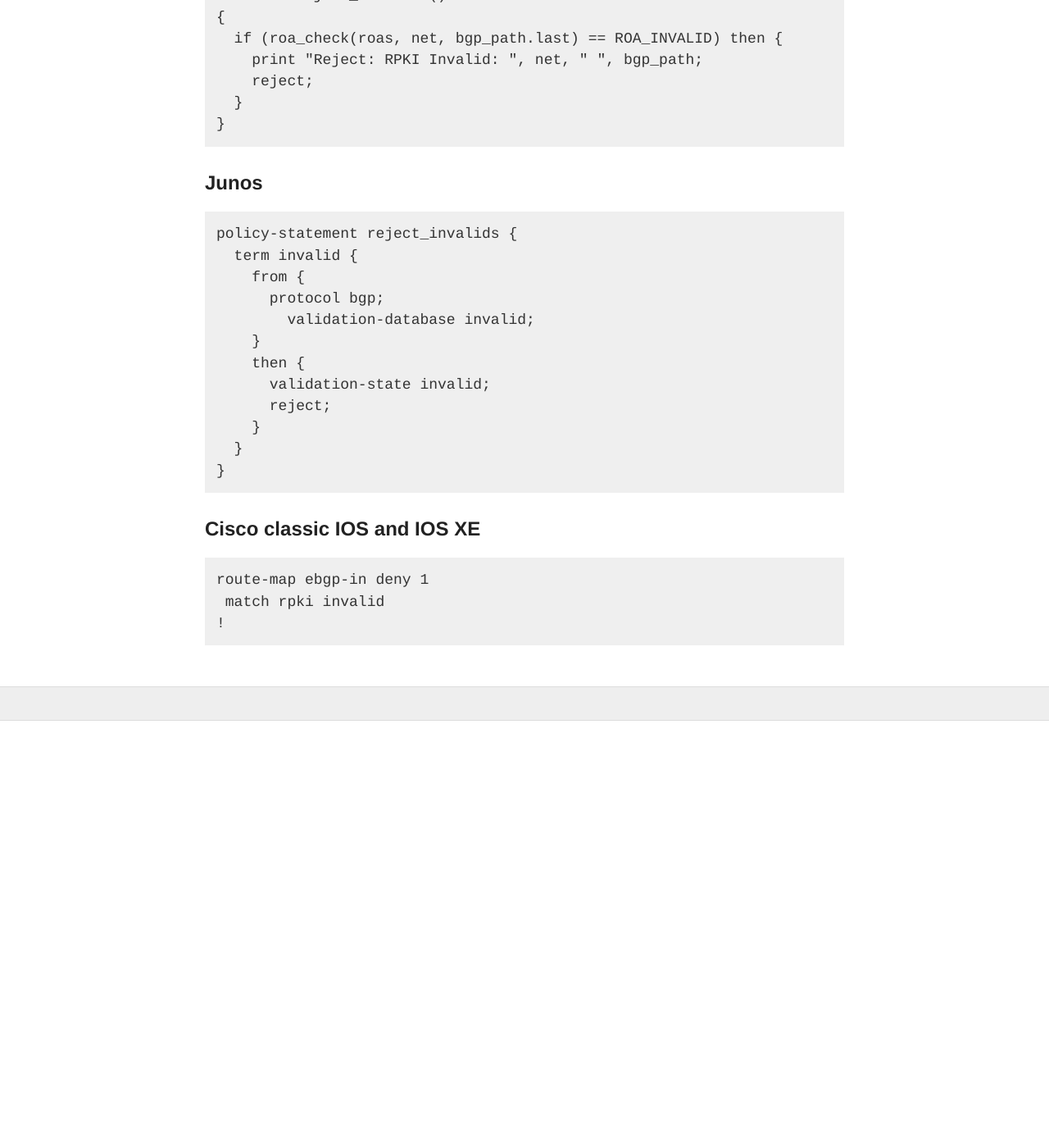
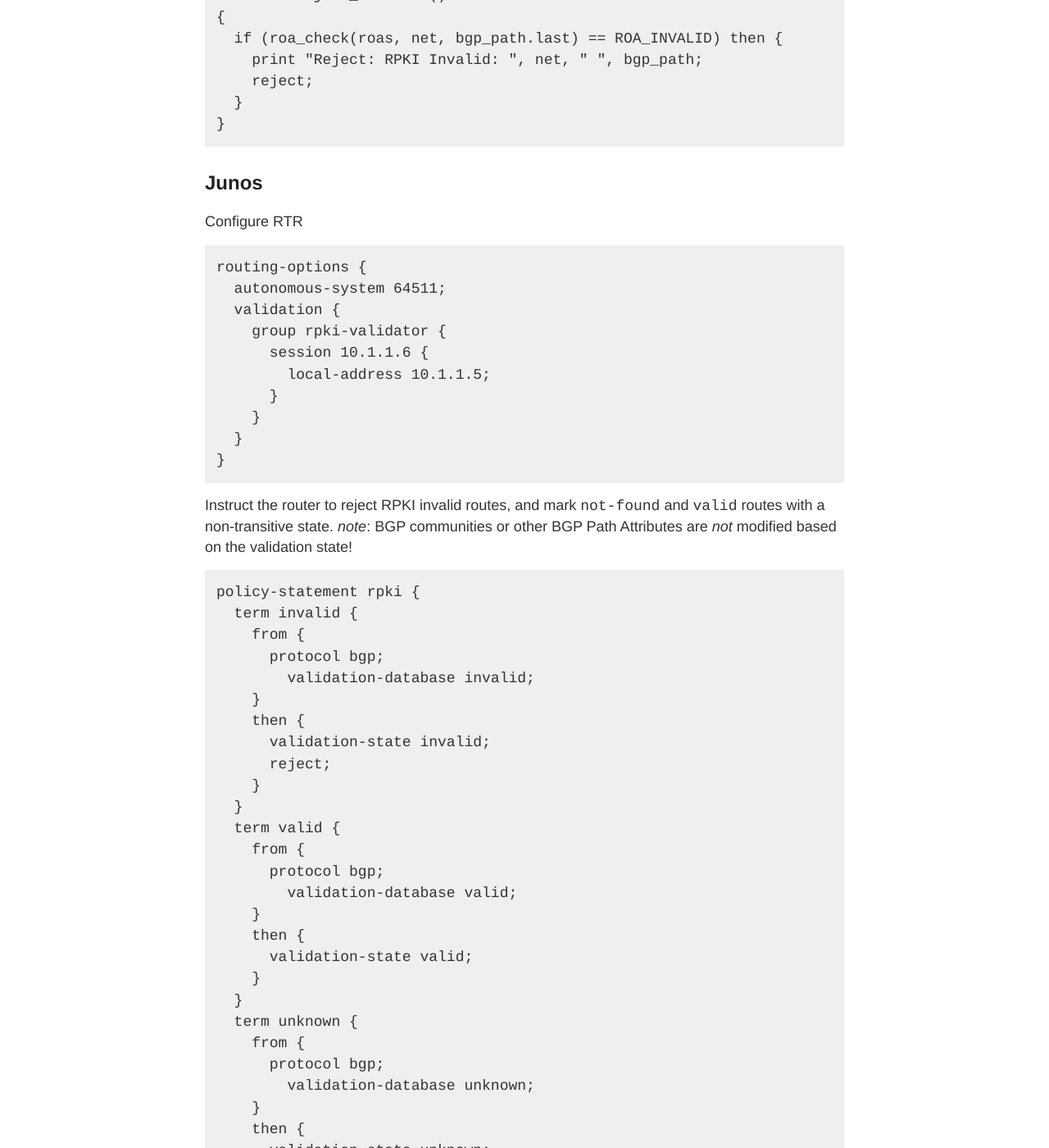
Before and after one commit to NLNOG/bgpfilterguide, a Jekyll site: the page built from guides/reject_invalids.md, in a window 1280 px wide and 1400 px high, scrolled down 1328 px. Shown: the whole window at 82% size. Built offline with Jekyll 4.4.1, drawn with Linux system fonts in a browser that asks for light colours; before the commit the page ends 2207 px from its top, so only the background shows below that; some of the changed text lies outside the part shown.

Commit message:
rework junos example, feedback from Rubra

````diff
--- a/guides/reject_invalids.md
+++ b/guides/reject_invalids.md
@@ -51,8 +51,27 @@
 ```
 
 ## Junos
+
+Configure RTR
+
 ```
-policy-statement reject_invalids {
+routing-options {
+  autonomous-system 64511;
+  validation {
+    group rpki-validator {
+      session 10.1.1.6 {
+        local-address 10.1.1.5;
+      }
+    }
+  }
+}
+```
+
+Instruct the router to reject RPKI invalid routes, and mark `not-found` and `valid` routes with a non-transitive state.
+*note*: BGP communities or other BGP Path Attributes are *not* modified based on the validation state!
+
+```
+policy-statement rpki {
   term invalid {
     from {
       protocol bgp;
@@ -61,6 +80,24 @@
     then {
       validation-state invalid;
       reject;
+    }
+  }
+  term valid {
+    from {
+      protocol bgp;
+        validation-database valid;
+    }
+    then {
+      validation-state valid;
+    }
+  }
+  term unknown {
+    from {
+      protocol bgp;
+        validation-database unknown;
+    }
+    then {
+      validation-state unknown;
     }
   }
 }
````
